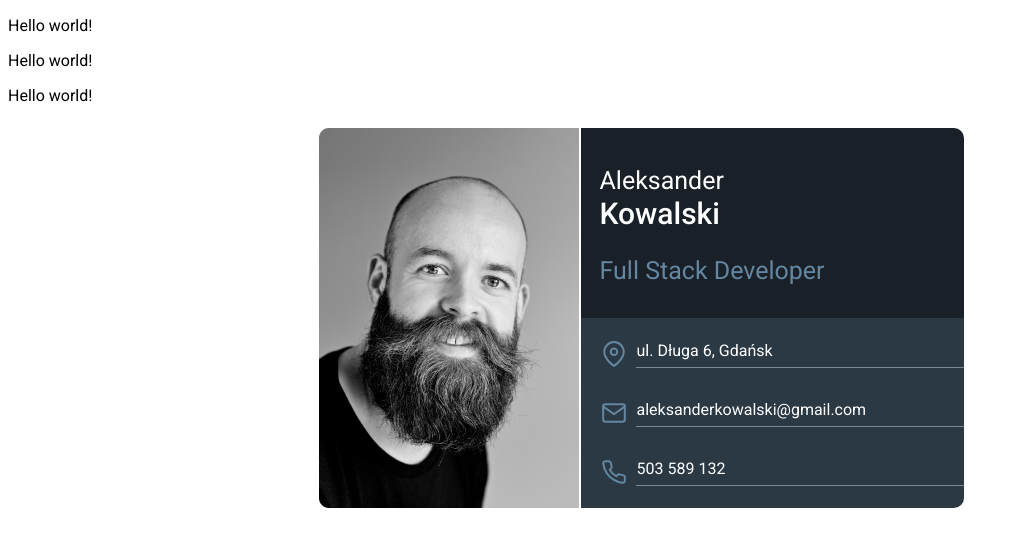
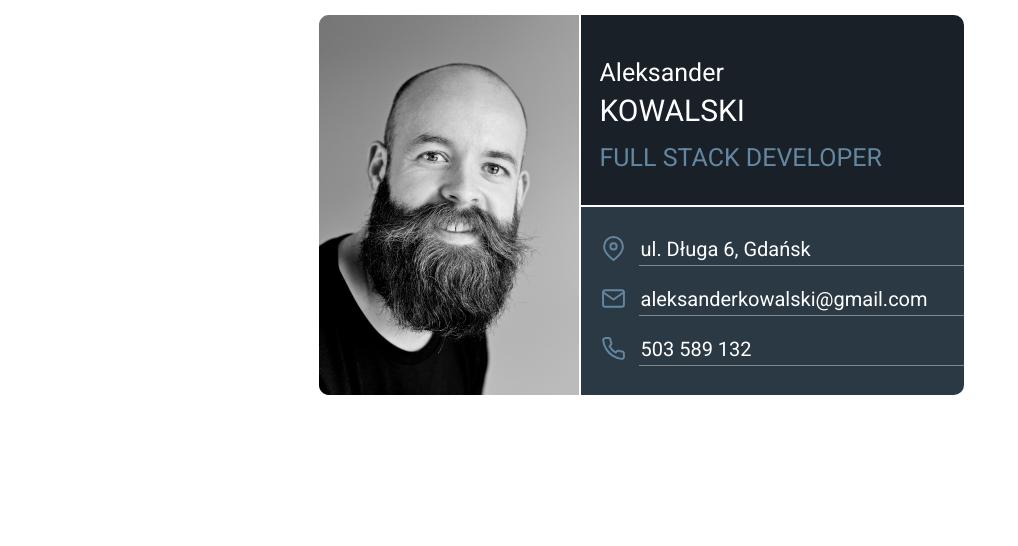
Before and after one commit to Szpytowski/business-card, a plain HTML site: page index.html in a window 1280 px wide. Shown: the whole page, without its empty margins (0-1018 px from the left). Drawn offline with Linux system fonts and the light colour scheme.

Commit message:
Your commit message

```diff
--- a/css/style.css
+++ b/css/style.css
@@ -26,23 +26,21 @@ div {
   justify-content: center;
 }
 
-.box {;
-
-}
-.box-2-right-side {
+.personal-details-box {
   color: white;
   display: flex;
   justify-content: center;
   flex-direction: column;
 }
 
-.box-3-name-and-job-title {
+.box-name-and-job-title {
+  padding-left: 19px;
   border-top-right-radius: 10px;
   display: flex;
   align-items: flex-start ;
   flex-direction: column;
   justify-content: center;
-  width: 383px;
+  width: 364px;
   height: 190px;
   color: white;
   background-color: #192028;
@@ -50,8 +48,7 @@ div {
 
 .name {
   height: 0;
-  margin-top: 0;
-  margin-left: 19px;
+  margin-top: 5px;
   font-family: "Roboto", sans-serif;
   font-weight: 400;
   font-size: 25px;
@@ -61,75 +58,82 @@ div {
 
 .last-name {
   height: 0;
-  margin-top: 5px;
-  margin-bottom: 35px;
-  margin-left: 19px;
+  margin-top: 10px;
+  margin-bottom: 25px;
   font-family: "Roboto", sans-serif;
   font-weight: 500;
   font-size: 30px;
   font-style: normal;
   color: white;
+  text-transform: uppercase;
 }
+
 .job-tittle {
   height: 0;
-  margin-left: 19px;
   font-family: "Roboto", sans-serif;
   font-weight: 400;
   font-size: 25px;
   font-style: normal;
+  text-transform: uppercase;
   color: #6487A1;
 }
 
-.box-4-contact-info {
+.box-contact-info {
+  padding-left: 20px;
   display: flex;
   justify-content: center;
   flex-direction: column;
   border-bottom-right-radius: 10px;
-  width: 383px;
-  height: 190px;
+  width: 363px;
+  height: 188px;
   color: white;
   background-color:  #2B3944;
+  border-top: 2px solid white;
 }
 
-.map-pin {
+.contact-item::after {
+  content: "";
+  display: block;
+  width: calc(100% - 30px);
+  height: 1px;
+  background-color: var(--semi-transparent-white);
+  position: absolute;
+  bottom: 3px;
+  left: 38px;
+}
+
+.contact-info {
+  width: 100%;
+  max-width: 400px;
+  padding: 20px;
+}
+
+.contact-item {
+ background: #2B3944;
+  height: 30px;
   display: flex;
-  flex-wrap: wrap;
-  order: -1;
-  margin-left:-35px ;
-  margin-right: 10px;
+  align-items: center;
+  margin-bottom: 15px;
+  position: relative;
+  padding-bottom: 5px;
 }
-.address {
-  display: flex;
-  justify-content: flex-start;
-  align-content: flex-end;
-  border-bottom: 1px solid rgb(255,255,255, 0.4);
-  margin-left: 55px;
+
+.icon {
+  margin-right: 15px;
+  width: 25px;
+  height: auto;
 }
-.mail-logo {
-  display: flex;
-  flex-wrap: wrap;
-  order: -1;
-  margin-left:-35px ;
-  margin-right: 10px;
+
+:root {
+  --semi-transparent-white: rgba(255, 255, 255, 0.4); /* Define the CSS variable */
 }
-.email {
-  display: flex;
-  justify-content: flex-start;
-  align-content: flex-end;
-  border-bottom: 1px solid rgb(255, 255, 255, 0.4);
-  margin-left: 55px;
+
+.text {
+  font-size: 20px;
+  color: white;
+  font-family: "Roboto", sans-serif;
 }
-.phone-logo {
-  display: flex;
-  flex-wrap: wrap;
-  order: -1;
-  margin-left:-35px ;
-  margin-right: 10px;
+
+.contact-item:last-child {
+  margin-bottom: 0;
 }
-.phone-number {
-  display: flex;
-  justify-content: flex-start;
-  align-content: flex-end;
-  border-bottom: 1px solid rgb(255, 255, 255, 0.4);
-  margin-left: 55px;
-}
--- a/index.html
+++ b/index.html
@@ -4,39 +4,35 @@
 <head>
   <meta charset="utf-8">
   <meta name="viewport" content="width=device-width">
+  <link href="https://fonts.googleapis.com/css2?family=Roboto:wght@400;700&display=swap" rel="stylesheet">
   <title> replit </title>
   <link href="css/style.css" rel="stylesheet" type="text/css" />
-  <link rel="preconnect" href="https://fonts.googleapis.com">
-  <link rel="preconnect" href="https://fonts.gstatic.com" crossorigin>
-  <link href="https://fonts.googleapis.com/css2?family=Roboto:wght@400;500&display=swap" rel="stylesheet">
 
 </head>
-
 <body>
-<p>Hello world!</p>
-<p>Hello world!</p>
-<p>Hello world!</p>
-
 <div class="business-card-container">
   <div class="box-img box-1-img">
     <img src="img/Photo.png" alt="profile picture">
   </div>
-  <div class="box box-2-right-side">
-    <div class="box box-3-name-and-job-title">
-      <p class="name"> Aleksander </p>
+  <div class="personal-details-box">
+    <div class="box-name-and-job-title">
+      <p class="name">Aleksander</p>
       <p class="last-name"> Kowalski </p>
       <p class="job-tittle"> Full Stack Developer </p>
     </div>
-    <div class="box box-4-contact-info">
-      <p class="address"> ul. Długa 6, Gdańsk
-      <img class="map-pin" src="img/map-pin.svg" alt="map-pin">
-      </p>
-      <P class="email"> aleksanderkowalski@gmail.com
-      <img class="mail-logo" src="img/mail.svg" alt="mail-logo">
-      </P>
-      <p class="phone-number"> 503 589 132
-      <img class="phone-logo" src="img/phone.svg" alt=phone-logo">
-      </p>
+    <div class="box-contact-info">
+      <div class="contact-item">
+        <img class="icon" src="img/map-pin.svg" alt="Map Pin">
+        <span class="text">ul. Długa 6, Gdańsk</span>
+      </div>
+      <div class="contact-item">
+        <img class="icon" src="img/mail.svg" alt="Mailbox">
+        <span class="text">aleksanderkowalski@gmail.com</span>
+      </div>
+      <div class="contact-item">
+        <img class="icon" src="img/phone.svg" alt="Phone">
+        <span class="text">503 589 132</span>
+      </div>
     </div>
   </div>
 </div>
```
